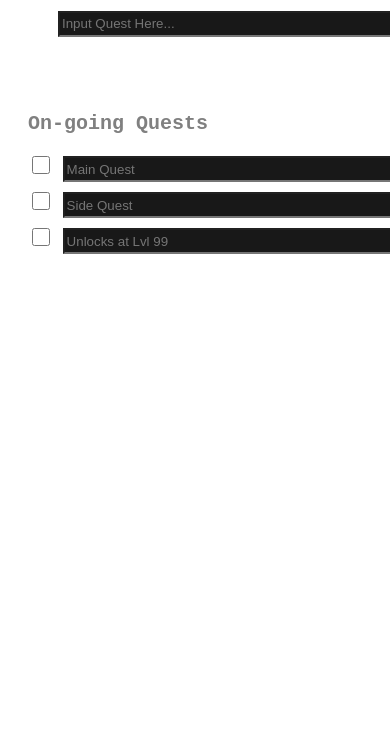
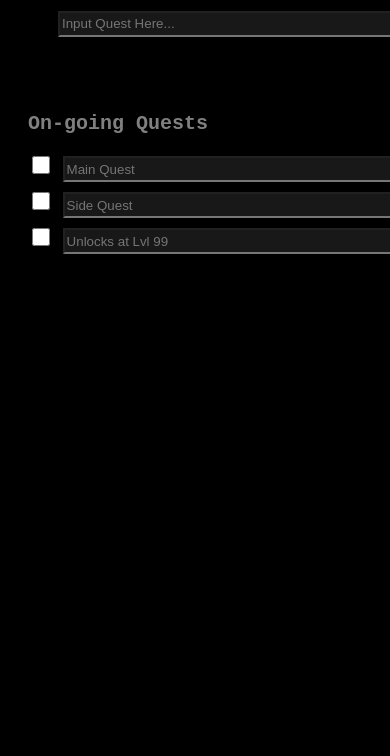
Before and after one commit to MaplePls01/ToDo, a plain HTML site: page index.html in a window 390 px wide. Shown: the part 88-844 px from the top of the page. Drawn offline with Linux system fonts and the light colour scheme.

Commit message:
Update style.css

```diff
--- a/style.css
+++ b/style.css
@@ -89,7 +89,7 @@ Who knows haha, I might try it in the future */
 
 
 @media only screen and (max-width: 1000px) {
-    body {background-color: white;}
+    body {background-color: black;}
 
     h1 {
         margin-left: -130px;
```
